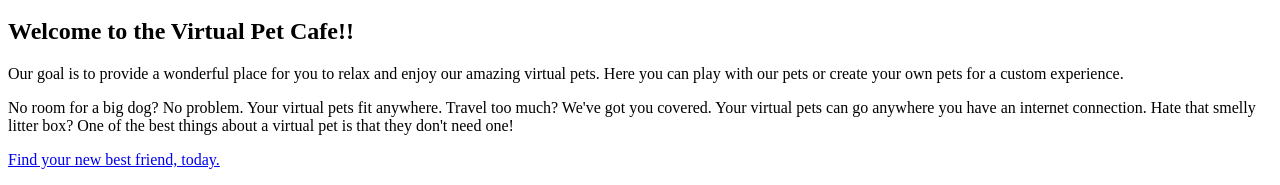
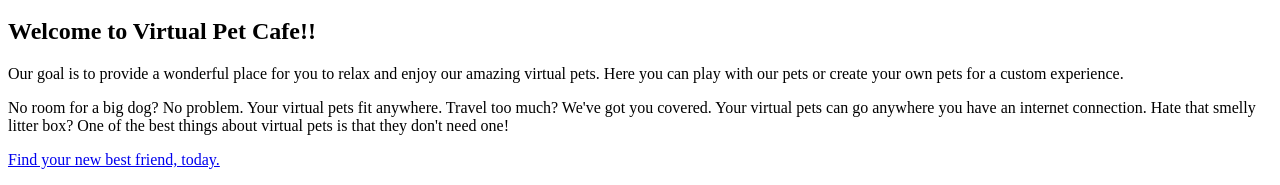
Before and after one commit to kotala-sudo/Gentle-Introduction-to-HTML-main, a plain HTML site: page index.html in a window 1280 px wide. Shown: the part 228-413 px from the top of the page. Drawn offline with Linux system fonts and the light colour scheme.

Commit message:
Wip edit (#2)
* Copy edits for index

* Copy edits for index heading

```diff
--- a/index.html
+++ b/index.html
@@ -30,7 +30,8 @@
 
     <main>
       <article>
-        <h1>Welcome to the Virtual Pet Cafe!!</h1>
+
+        <h1>Welcome to Virtual Pet Cafe!!</h1>
         <p>
           Our goal is to provide a wonderful place for you to relax and enjoy
           our amazing virtual pets. Here you can play with our pets or create
@@ -40,8 +41,7 @@
           No room for a big dog? No problem. Your virtual pets fit anywhere.
           Travel too much? We've got you covered. Your virtual pets can go
           anywhere you have an internet connection. Hate that smelly litter box?
-          One of the best things about a virtual pet is that they don't need
-          one!
+          One of the best things about virtual pets is that they don't need one!
         </p>
         <p>
           <a href="pet-list.html">Find your new best friend, today.</a>
```
